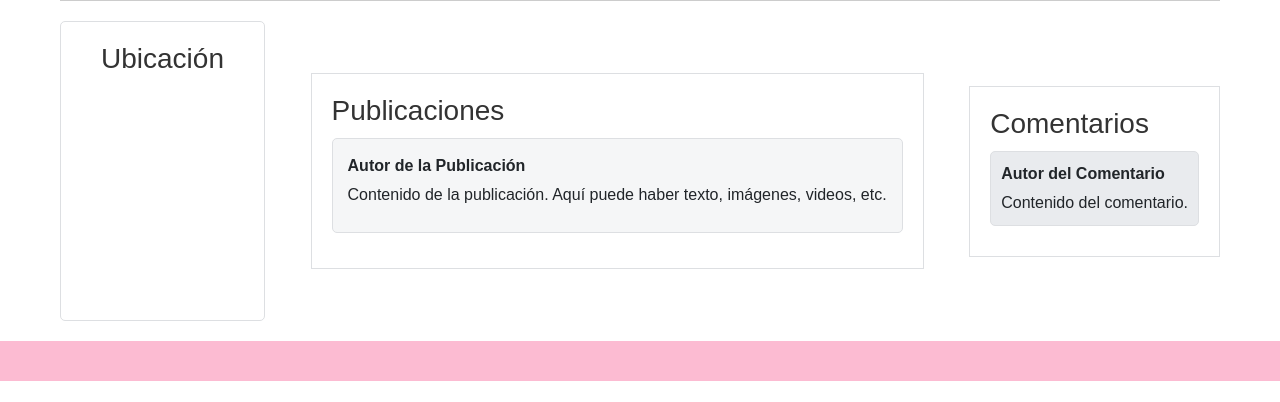
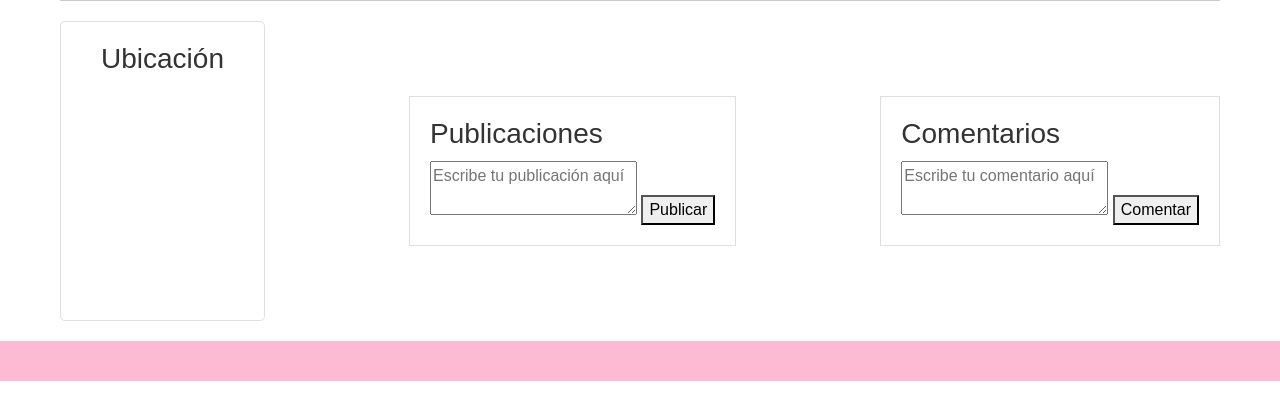
Before and after one commit to XrayTH/NailsExpress-Proto, a Python web app: template templates/apar_pro.html in a window 1280 px wide. Shown: the part 398-800 px from the top of the page. Run offline with Jinja, Linux system fonts and the light colour scheme; the template is opened without the code that fills it, so the values that code supplies are empty; some libraries are stand-ins or nearby versions.

Commit message:
Beta-Comentarios/Publicaciones

```diff
--- a/static/js/apar_pro.js
+++ b/static/js/apar_pro.js
@@ -22,13 +22,31 @@ var apartado = {
             calificacion: 3
         }
     ],
-    otroAtributo: "reemplaza aqui si ves necesario añadir otro atributo que no inclui"
-}
+    otroAtributo: "reemplaza aqui si ves necesario añadir otro atributo que no inclui",
+    publicaciones: [],
+    comentarios: []
+};
 
 document.addEventListener('DOMContentLoaded', function () {
     const stars = document.querySelectorAll('.rating .star');
     stars.forEach(star => {
         star.addEventListener('click', handleRating);
+    });
+
+    // Evento para enviar una nueva publicación
+    document.querySelector('#publicar-btn').addEventListener('click', function (event) {
+        event.preventDefault();
+        const autor = 'Usuario Random'; // O puedes obtener el autor de algún campo de entrada
+        const contenido = document.querySelector('#publicacion-input').value;
+        agregarPublicacion(autor, contenido);
+    });
+
+    // Evento para enviar un nuevo comentario
+    document.querySelector('#comentar-btn').addEventListener('click', function (event) {
+        event.preventDefault();
+        const autor = 'Usuario Random'; // O puedes obtener el autor de algún campo de entrada
+        const contenido = document.querySelector('#comentario-input').value;
+        agregarComentario(autor, contenido);
     });
 });
 
@@ -57,3 +75,44 @@ function updateRating(rating) {
     console.log('Calificación actualizada:', rating);
     // Aquí puedes agregar código para guardar la calificación en tu base de datos o realizar otras acciones necesarias
 }
+
+function agregarPublicacion(autor, contenido) {
+    const nuevaPublicacion = {
+        autor: autor,
+        contenido: contenido
+    };
+    apartado.publicaciones.push(nuevaPublicacion);
+    mostrarPublicacion(nuevaPublicacion);
+}
+
+function agregarComentario(autor, contenido) {
+    const nuevoComentario = {
+        autor: autor,
+        contenido: contenido
+    };
+    apartado.comentarios.push(nuevoComentario);
+    mostrarComentario(nuevoComentario);
+}
+
+function mostrarPublicacion(publicacion) {
+    const publicacionDiv = document.createElement('div');
+    publicacionDiv.classList.add('post');
+    publicacionDiv.innerHTML = `
+        <div class="author">${publicacion.autor}</div>
+        <div class="content">${publicacion.contenido}</div>
+        <div class="actions">
+            <!-- Botones de acciones como Me gusta, Comentar, Compartir -->
+        </div>
+    `;
+    document.querySelector('.publications').appendChild(publicacionDiv);
+}
+
+function mostrarComentario(comentario) {
+    const comentarioDiv = document.createElement('div');
+    comentarioDiv.classList.add('comment');
+    comentarioDiv.innerHTML = `
+        <div class="author">${comentario.autor}</div>
+        <div class="content">${comentario.contenido}</div>
+    `;
+    document.querySelector('.comments').appendChild(comentarioDiv);
+}
--- a/templates/apar_pro.html
+++ b/templates/apar_pro.html
@@ -71,8 +71,8 @@
 
     <section class="user-profile">
         <div class="container">
-            <!-- Sección de Ubicación -->
-            <section class="location-info">
+             <!-- Sección de Ubicación -->
+             <section class="location-info">
                 <div class="container">
                     <h3>Ubicación</h3>
                 </div>
@@ -81,24 +81,25 @@
             <!-- Sección de Publicaciones -->
             <div class="publications">
                 <h3>Publicaciones</h3>
-                <div class="post">
-                    <div class="author">Autor de la Publicación</div>
-                    <div class="content">Contenido de la publicación. Aquí puede haber texto, imágenes, videos, etc.</div>
-                    <div class="actions">
-                        <!-- Botones de acciones como Me gusta, Comentar, Compartir -->
-                    </div>
+                <div class="publication-form">
+                    <textarea id="publicacion-input" placeholder="Escribe tu publicación aquí"></textarea>
+                    <button id="publicar-btn">Publicar</button>
                 </div>
-                <!-- Puedes agregar más publicaciones aquí -->
+                <div class="post-list">
+                    <!-- Aquí se agregarán las publicaciones dinámicamente -->
+                </div>
             </div>
 
             <!-- Sección de Comentarios -->
             <div class="comments">
                 <h3>Comentarios</h3>
-                <div class="comment">
-                    <div class="author">Autor del Comentario</div>
-                    <div class="content">Contenido del comentario.</div>
+                <div class="comment-form">
+                    <textarea id="comentario-input" placeholder="Escribe tu comentario aquí"></textarea>
+                    <button id="comentar-btn">Comentar</button>
                 </div>
-                <!-- Puedes agregar más comentarios aquí -->
+                <div class="comment-list">
+                    <!-- Aquí se agregarán los comentarios dinámicamente -->
+                </div>
             </div>
         </div>
     </section>
```
